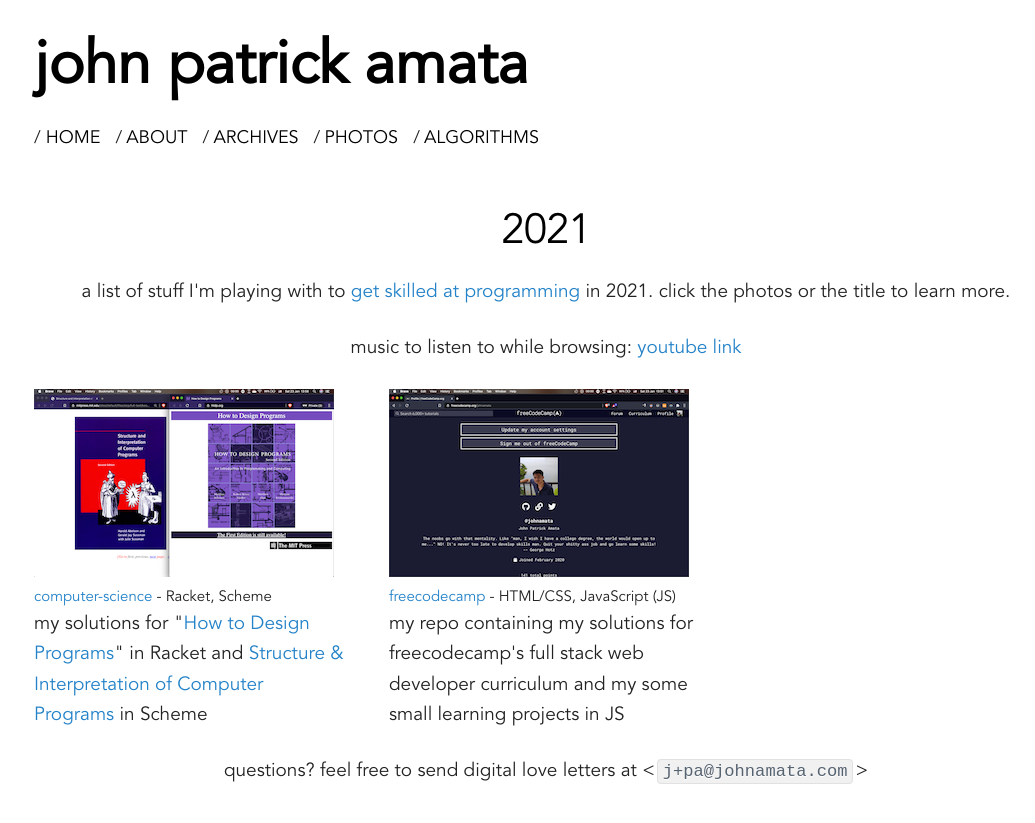
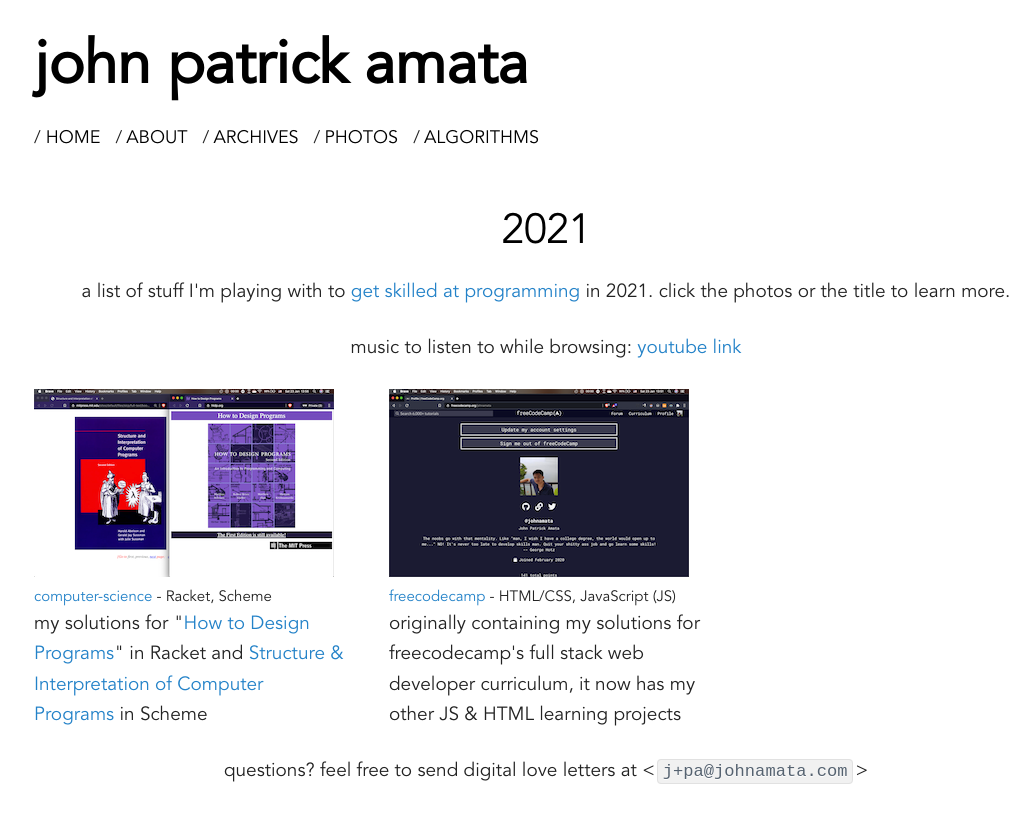
Before and after one commit to jpamata/jpamata.github.io, a Jekyll site: the page built from projects/2021.md, in a window 1280 px wide. Shown: the top 823 px of the page, without its empty margins (94-1129 px from the left). Built offline with Jekyll 4.4.1, drawn with Linux system fonts in a browser that asks for light colours.

Commit message:
Update 2021.md

```diff
--- a/projects/2021.md
+++ b/projects/2021.md
@@ -447,7 +447,7 @@
       <a href="https://github.com/johnamata/freecodecamp">
         <img src="../projects/pics/fcc.png" class="image-col" alt="fcc">
         <span class="proj-title">freecodecamp</span></a> - HTML/CSS, JavaScript (JS)
-		<p>my repo containing my solutions for freecodecamp's full stack web developer curriculum and my some small learning projects in JS</p>
+		<p>originally containing my solutions for freecodecamp's full stack web developer curriculum, it now has my other JS & HTML learning projects</p>
   </div>
   </div>
 </div>
```
